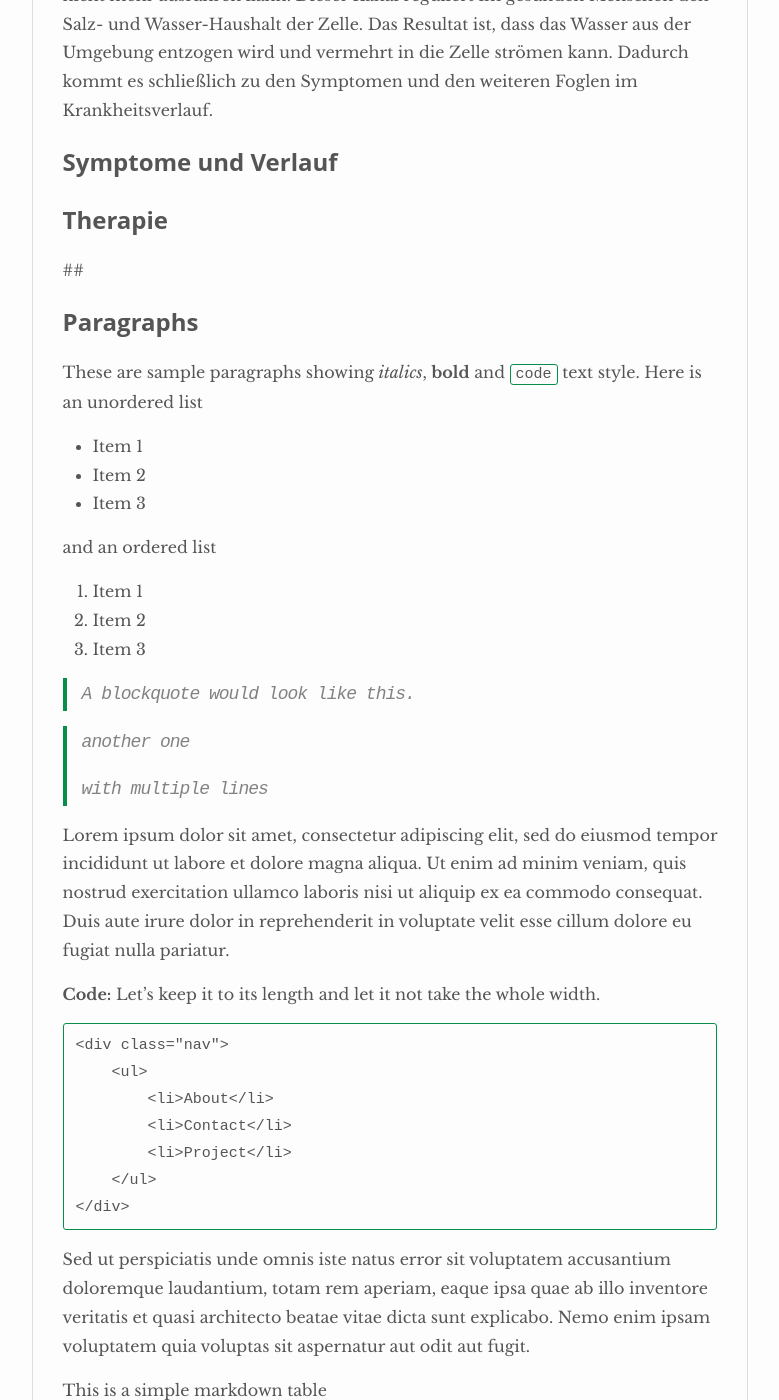
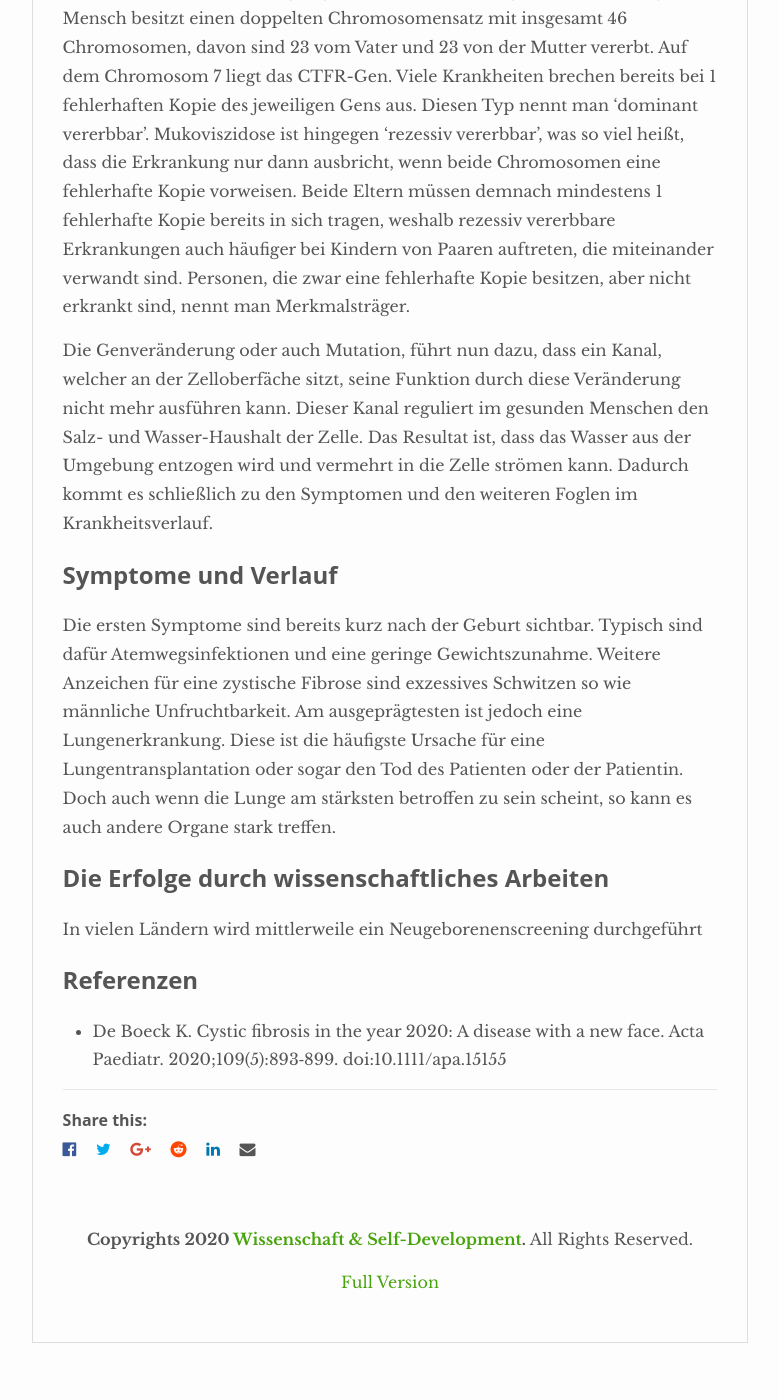
Before and after one commit to TasjaArriens/TasjaArriens.github.io, a Jekyll site: the page built from _posts/2020-05-30-mukoviszidose.md, in a window 1280 px wide and 1400 px high, scrolled down 1480 px. Shown: the whole window, without its empty margins (250-1029 px from the left). Built offline with Jekyll 4.4.1, drawn with Linux system fonts in a browser that asks for light colours; nearby versions of some CDN libraries; some of the changed text lies outside the part shown.

Commit message:
muko-referenzen

```diff
--- a/_posts/2020-05-30-mukoviszidose.md
+++ b/_posts/2020-05-30-mukoviszidose.md
@@ -6,7 +6,7 @@ categories: medizin
 author: Tasja
 ---
 
-![sample post]({{site.baseurl_fix}}images/image-2.png)
+![sample post]({{site.baseurl_fix}}images/mukoviszidose1.png)
 
 
 ## Überblick
@@ -31,68 +31,19 @@ Dadurch kommt es schließlich zu den Symptomen und den weiteren Foglen im Krankh
 
 ## Symptome und Verlauf
 
+Die ersten Symptome sind bereits kurz nach der Geburt sichtbar.
+Typisch sind dafür Atemwegsinfektionen und eine geringe Gewichtszunahme.
+Weitere Anzeichen für eine zystische Fibrose sind exzessives Schwitzen so wie männliche Unfruchtbarkeit.
+Am ausgeprägtesten ist jedoch eine Lungenerkrankung.
+Diese ist die häufigste Ursache für eine Lungentransplantation oder sogar den Tod des Patienten oder der Patientin.
+Doch auch wenn die Lunge am stärksten betroffen zu sein scheint, so kann es auch andere Organe stark treffen.
 
 
-## Therapie
+## Die Erfolge durch wissenschaftliches Arbeiten
 
-##
+In vielen Ländern wird mittlerweile ein Neugeborenenscreening durchgeführt
 
 
+## Referenzen
 
-## Paragraphs
-
-These are sample paragraphs showing *italics*, **bold** and ``code`` text style. Here is an unordered  list
-
-* Item 1
-* Item 2
-* Item 3
-
-and an ordered list
-
-1. Item 1
-2. Item 2
-3. Item 3
-
->A blockquote would look like this.
-
-> another one
->
-> with multiple lines
-
-
-
-
-Lorem ipsum dolor sit amet, consectetur adipiscing elit, sed do eiusmod tempor incididunt ut labore et dolore magna aliqua. Ut enim ad minim veniam, quis nostrud exercitation ullamco laboris nisi ut aliquip ex ea commodo consequat. Duis aute irure dolor in reprehenderit in voluptate velit esse cillum dolore eu fugiat nulla pariatur.
-
-**Code:** Let's keep it to its length and let it not take the whole width.
-{% highlight html %}
-
-<div class="nav">
-    <ul>
-        <li>About</li>
-        <li>Contact</li>
-        <li>Project</li>
-    </ul>
-</div>
-
-
-{% endhighlight %}
-
-Sed ut perspiciatis unde omnis iste natus error sit voluptatem accusantium doloremque laudantium, totam rem aperiam, eaque ipsa quae ab illo inventore veritatis et quasi architecto beatae vitae dicta sunt explicabo. Nemo enim ipsam voluptatem quia voluptas sit aspernatur aut odit aut fugit.
-
-This is a simple markdown table
-
-| Tables        | Are           | Cool  |
-| ------------- |:-------------:| -----:|
-| col 3 is      | right-aligned | $1600 |
-| col 2 is      | centered      |   $12 |
-| zebra stripes | are neat      |    $1 |
-
-
-
-Use below code to show **Table of Contents** on a page
-
-{% highlight css %}
-* Do not remove this line (it will not be displayed)
-{:toc}
-{% endhighlight %}
+* De Boeck K. Cystic fibrosis in the year 2020: A disease with a new face. Acta Paediatr. 2020;109(5):893‐899. doi:10.1111/apa.15155
```
Also changed, not shown: images/mukoviszidose1.png (added).
